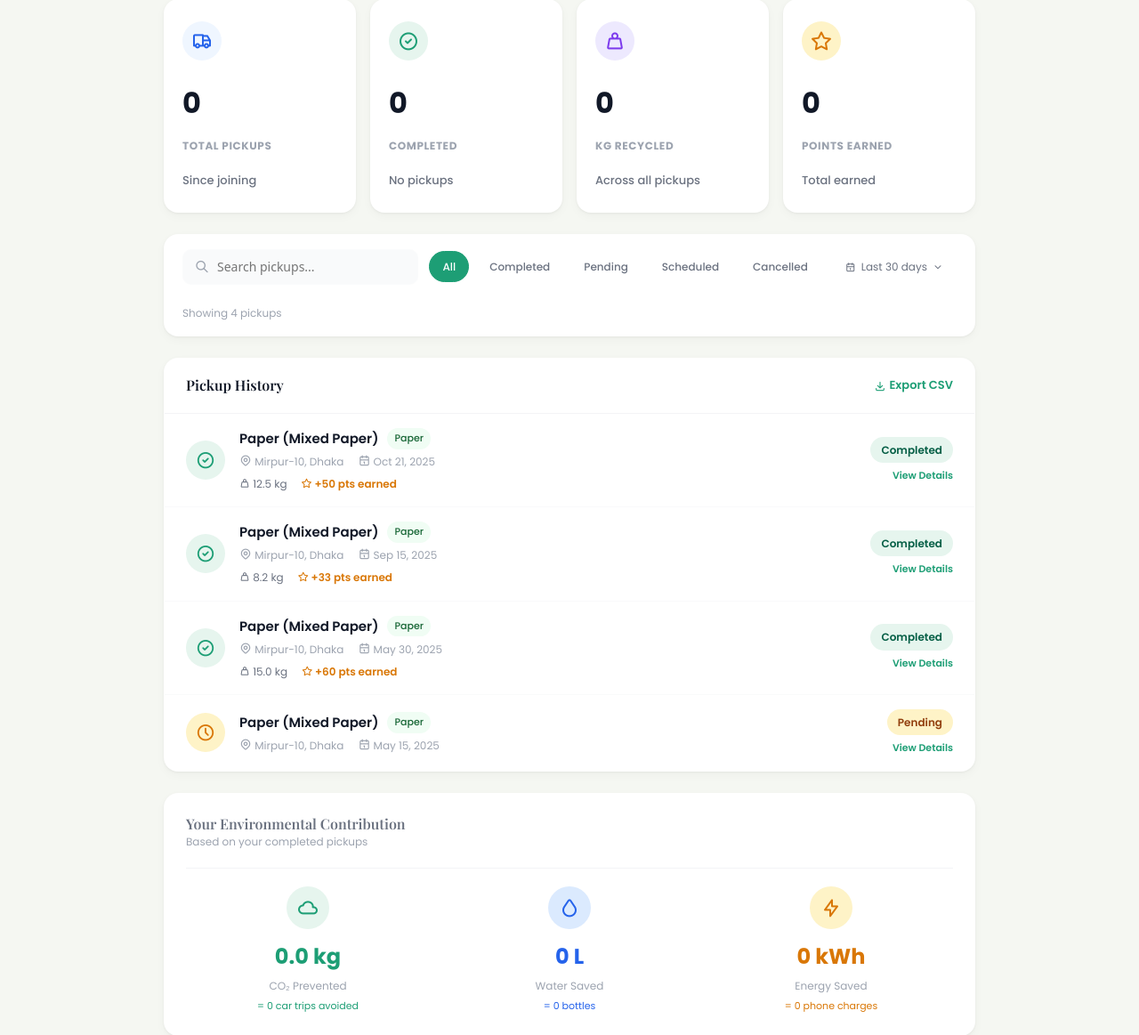
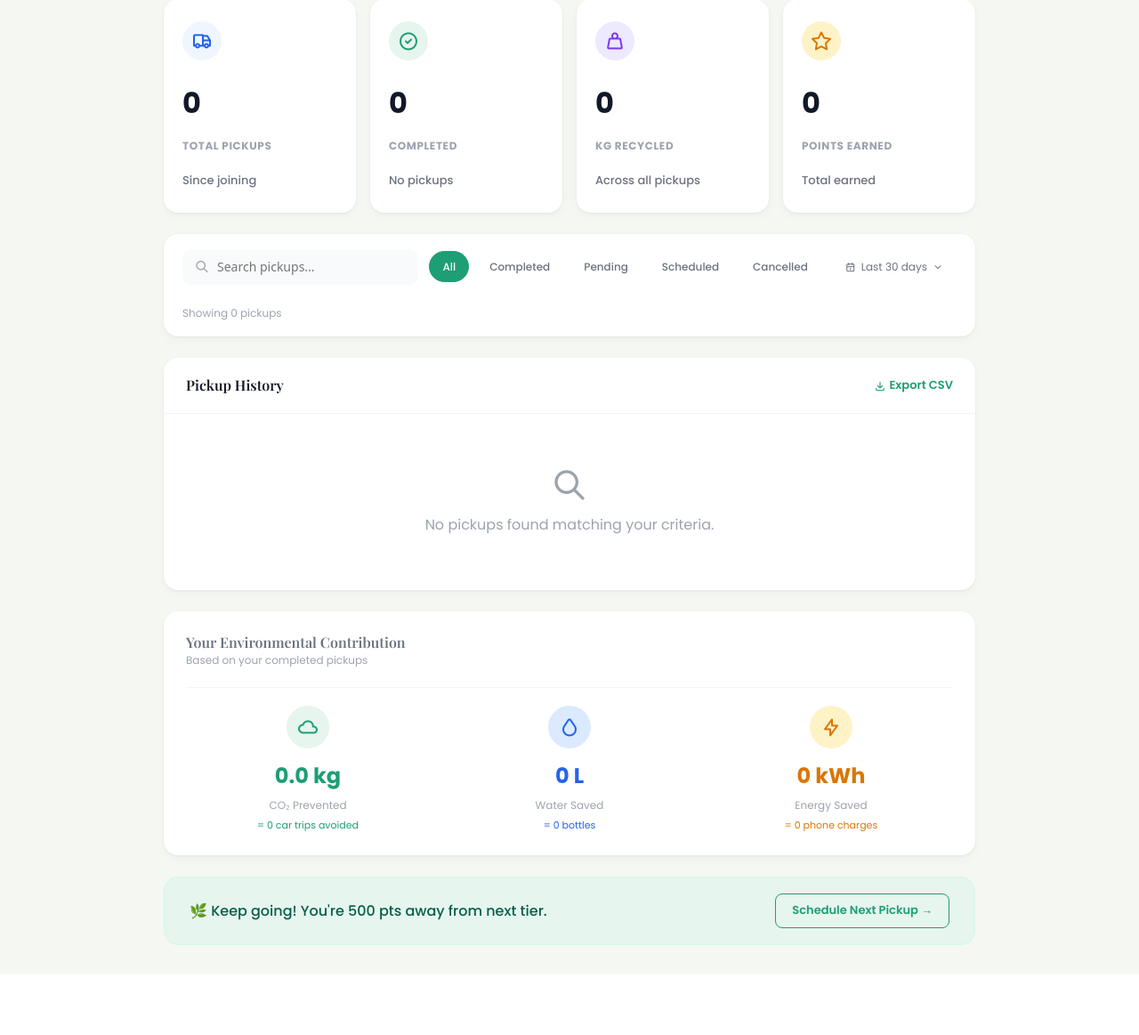
Before and after one commit to Rsk200/notun-alo, a PHP site: page /impact/user_recent_activity.php in a window 1280 px wide. Shown: the part 305-1468 px from the top of the page at 89% size. After the commit the page ends 1399 px from the top, so only its background shows below. Run offline with PHP 8.4, Linux system fonts and the light colour scheme; a user stored in the database is signed in; data comes from the database, SQL or seed files in the repository.

Commit message:
Remove leftover fake pickup fallback data for new users

```diff
--- a/user_recent_activity.php
+++ b/user_recent_activity.php
@@ -44,15 +44,7 @@ foreach($realPickups as $p) {
     if ($p['status'] === 'completed') { $statsCompleted++; $statsWeight += (float)$p['estimated_weight']; $statsPoints += $pts; }
 }
 
-// Fallback data if user has no pickups (to show off the UI as requested)
-if (empty($jsActivities)) {
-    $jsActivities = [
-        ['id'=>1, 'name'=>'Paper (Mixed Paper)', 'category'=>'Paper', 'address'=>'Mirpur-10, Dhaka', 'date'=>'Oct 21, 2025', 'weight'=>'12.5 kg', 'points'=>50, 'status'=>'COMPLETED'],
-        ['id'=>2, 'name'=>'Paper (Mixed Paper)', 'category'=>'Paper', 'address'=>'Mirpur-10, Dhaka', 'date'=>'Sep 15, 2025', 'weight'=>'8.2 kg', 'points'=>33, 'status'=>'COMPLETED'],
-        ['id'=>3, 'name'=>'Paper (Mixed Paper)', 'category'=>'Paper', 'address'=>'Mirpur-10, Dhaka', 'date'=>'May 30, 2025', 'weight'=>'15.0 kg', 'points'=>60, 'status'=>'COMPLETED'],
-        ['id'=>4, 'name'=>'Paper (Mixed Paper)', 'category'=>'Paper', 'address'=>'Mirpur-10, Dhaka', 'date'=>'May 15, 2025', 'weight'=>'Pending weigh-in', 'points'=>0, 'status'=>'PENDING']
-    ];
-}
+
 $currentLang = $_SESSION['lang'] ?? 'en';
 ?>
 <!DOCTYPE html>
```
